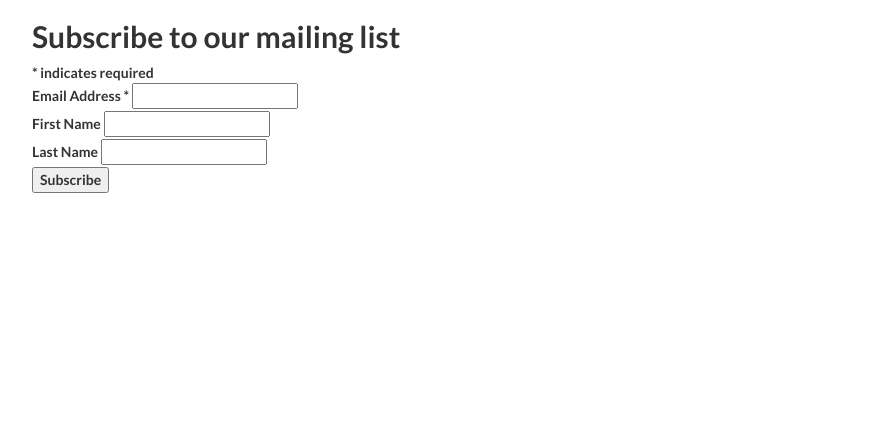
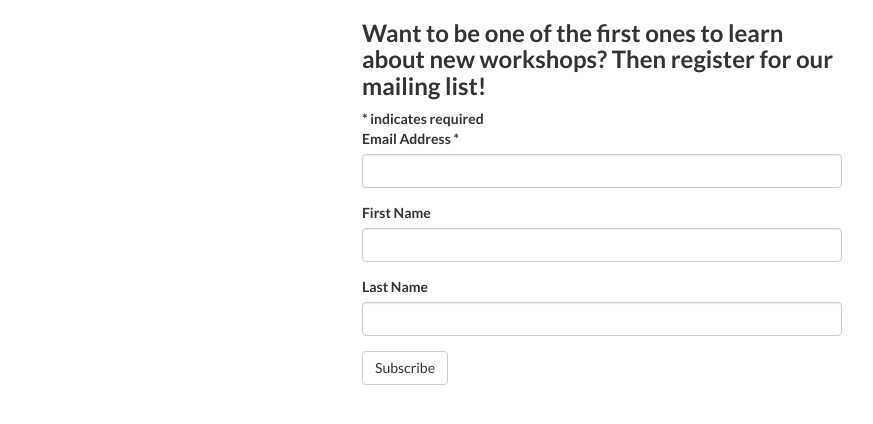
Before and after one commit to mobile-academy/mobile-academy.github.io, a Jekyll site: the page built from register.html, in a window 1280 px wide. Shown: the top 424 px of the page, without its empty margins (38-911 px from the left). Built offline with Jekyll 4.4.1, drawn with Linux system fonts in a browser that asks for light colours; comment, search, counter and statistics services are not loaded.

Commit message:
Looking good

```diff
--- a/_layouts/register.html
+++ b/_layouts/register.html
@@ -3,26 +3,26 @@
 {% include head.html %}
 
 <body>
-  <div class="container">
-    <div id="mc_embed_signup">
+  <div class="container-fluid">
+    <div class="form-container form-group">
       <form action="//mobile-academy.us12.list-manage.com/subscribe/post?u=0afcbec8483d66e884e504e60&amp;id=a13170e171" method="post" id="mc-embedded-subscribe-form" name="mc-embedded-subscribe-form" class="validate" target="_blank" novalidate>
         <div id="mc_embed_signup_scroll">
-          <h2>Subscribe to our mailing list</h2>
+          <h3>Want to be one of the first ones to learn about new workshops? Then register for our mailing list!</h3>
           <div class="indicates-required">
             <span class="asterisk">*</span> indicates required</div>
-          <div class="mc-field-group">
+          <div class="mc-field-group form-group">
             <label for="mce-EMAIL">Email Address
               <span class="asterisk">*</span>
             </label>
-            <input type="email" value="" name="EMAIL" class="required email" id="mce-EMAIL">
+            <input type="email" value="" name="EMAIL" class="required email form-control" id="mce-EMAIL">
           </div>
-          <div class="mc-field-group">
+          <div class="mc-field-group form-group">
             <label for="mce-FNAME">First Name </label>
-            <input type="text" value="" name="FNAME" class="" id="mce-FNAME">
+            <input type="text" value="" name="FNAME" class="form-control" id="mce-FNAME">
           </div>
-          <div class="mc-field-group">
+          <div class="mc-field-group form-group">
             <label for="mce-LNAME">Last Name </label>
-            <input type="text" value="" name="LNAME" class="" id="mce-LNAME">
+            <input type="text" value="" name="LNAME" class="form-control" id="mce-LNAME">
           </div>
           <div id="mce-responses" class="clear">
             <div class="response" id="mce-error-response" style="display:none"></div>
@@ -33,7 +33,10 @@
             <input type="text" name="b_0afcbec8483d66e884e504e60_a13170e171" tabindex="-1" value="">
           </div>
           <div class="clear">
-            <input type="submit" value="Subscribe" name="subscribe" id="mc-embedded-subscribe" class="button">
+            <div class="form-button-margin">
+              <input type="submit" value="Subscribe" name="subscribe" id="mc-embedded-subscribe" class="btn btn-default">
+            </div>
+            <!-- <input type="submit" value="Subscribe" name="subscribe" id="mc-embedded-subscribe" class="button"> -->
           </div>
         </div>
       </form>
```
